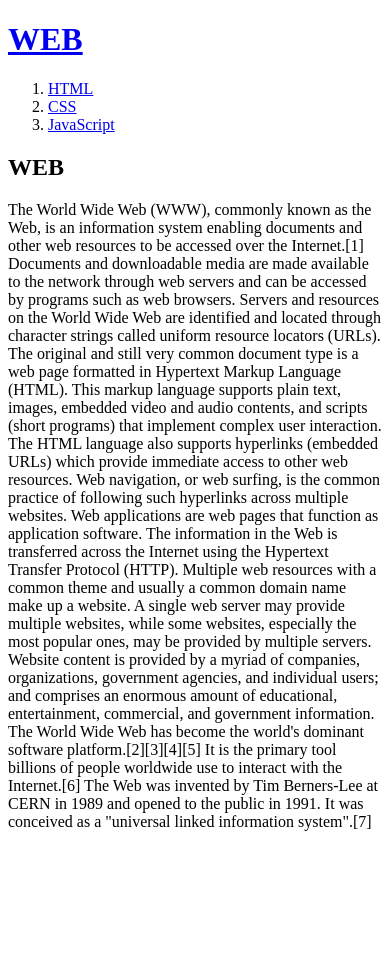
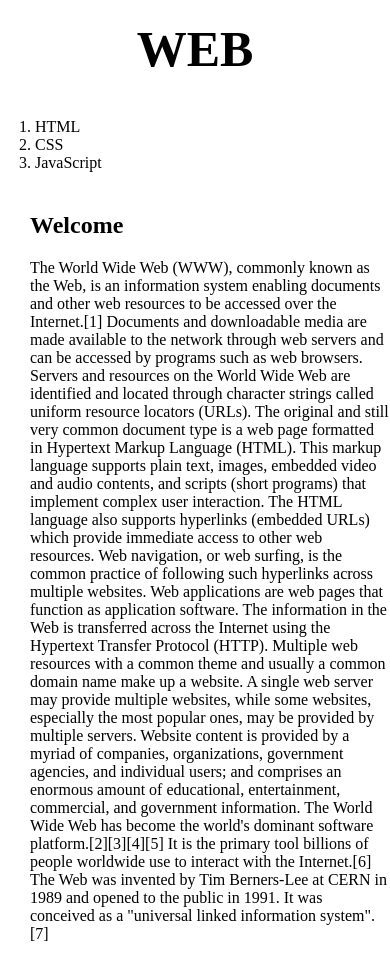
Before and after one commit to doeunidang/my-first-web, a plain HTML site: page index.html in a window 390 px wide. Before the commit the page ends 847 px from the top, so only its background shows below. Drawn offline with Linux system fonts and the light colour scheme.

Commit message:
Add files via upload

```diff
--- a/index.html
+++ b/index.html
@@ -3,15 +3,18 @@
 <head>
     <meta charset="utf-8">
     <title>WEB1 - html</title>
+    <link rel="stylesheet" href="style.css">
 </head>
 <body>
     <h1><a href="index.html">WEB</a></h1>
+    <div id="grid">
     <ol>
         <li><a href="1.html">HTML</a></li>
         <li><a href="2.html">CSS</a></li>
         <li><a href="3.html">JavaScript</a></li>
     </ol>
-    <h2>WEB</h2>
+    <div id=article>
+    <h2>Welcome</h2>
     <p>The World Wide Web (WWW), commonly known as the Web, is an
         information system enabling documents and other web resources
         to be accessed over the Internet.[1] Documents and downloadable
@@ -42,5 +45,7 @@
         The Web was invented by Tim Berners-Lee at CERN in 1989 and opened
         to the public in 1991. It was conceived as a "universal linked
         information system".[7]</p>
+    </div>
+    </div>
 </body>
 </html>
--- /dev/null
+++ b/style.css
@@ -0,0 +1,40 @@
+body{
+    margin:0;
+}
+a{
+    color:black;
+    text-decoration: none;
+}
+h1{
+    font-size:50px;
+    text-align:center;
+    border-bottom:1px solid grey;
+    margin:0;
+    padding:20px;
+}
+
+#grid ol{
+    border-right:1px solid grey;
+    width:100px;
+    margin:0;
+    padding:20px 20px 20px 35px;
+
+}
+#grid{
+    display:grid;
+    grid-template-columns: 150px 1fr;
+}
+#grid #article{
+    padding-left:30px;
+}
+@media(max-width:700px){
+    #grid{
+        display:block;
+    }
+    #grid ol{
+        border-right:none;
+    }
+    h1{
+        border-bottom:none;
+    }
+}
```
Also changed, not shown: 1.html (+5 -0 lines), 2.html (+1 -31 lines), 3.html (+5 -0 lines).
